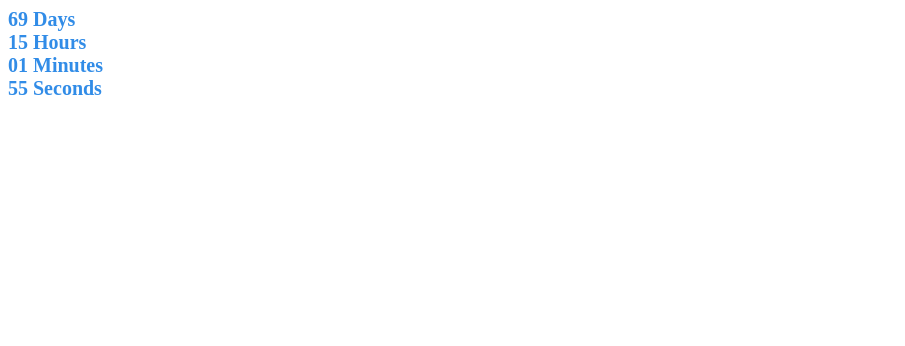
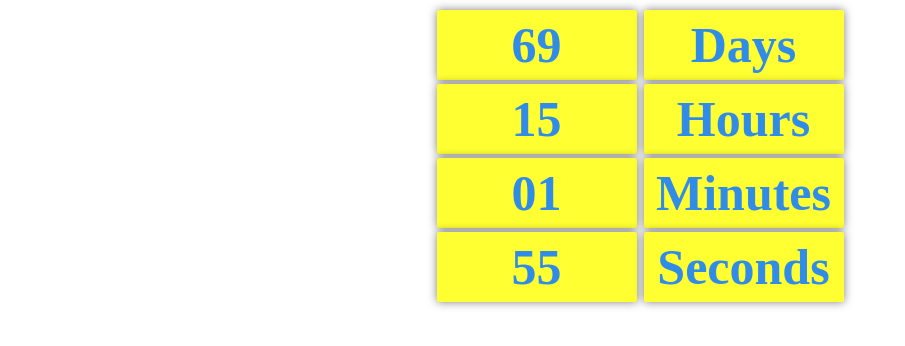
Before and after one commit to Alazardovich/goit-js-hw-11-timer, a plain HTML site: page index.html in a window 1280 px wide. Shown: the whole page, without its empty margins (0-905 px from the left). Drawn offline with Linux system fonts and the light colour scheme.

Commit message:
add style

```diff
--- a/style.css
+++ b/style.css
@@ -13,4 +13,18 @@ html {
     font-size: 20px;
     font-weight: bold;
     font-family: 'Andada Pro', serif;
+    text-align: center;
   }
+  span {
+    display:inline-block;
+    vertical-align: top;
+    font-size: 50px;
+    background: rgb(255,255,50);
+    box-shadow: 0 0 10px rgba(0,0,0,0.5);
+    line-height: 70px;
+    width: 200px;
+    margin: 2px 1px;
+    border-radius:2px;
+
+  };
+  */
```
